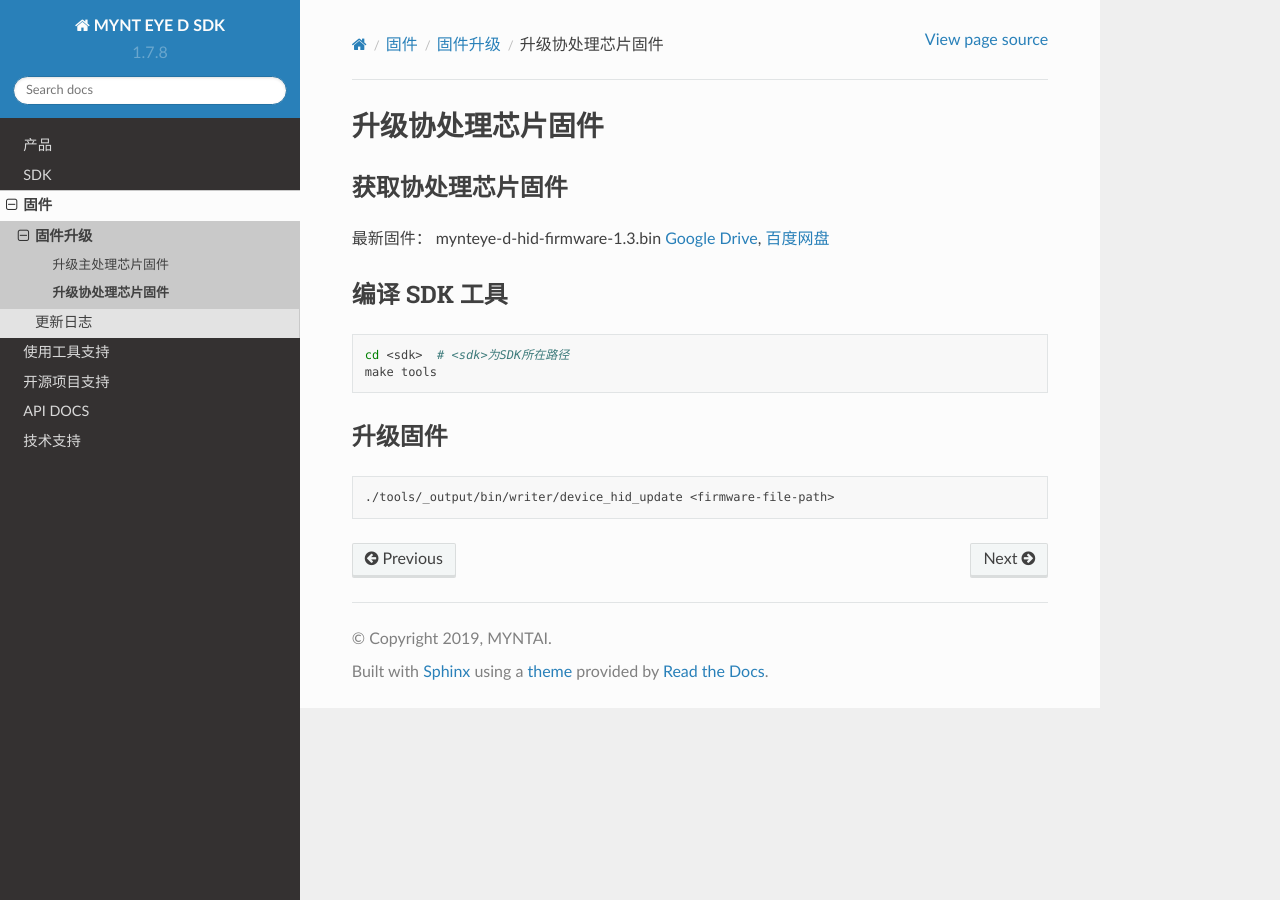
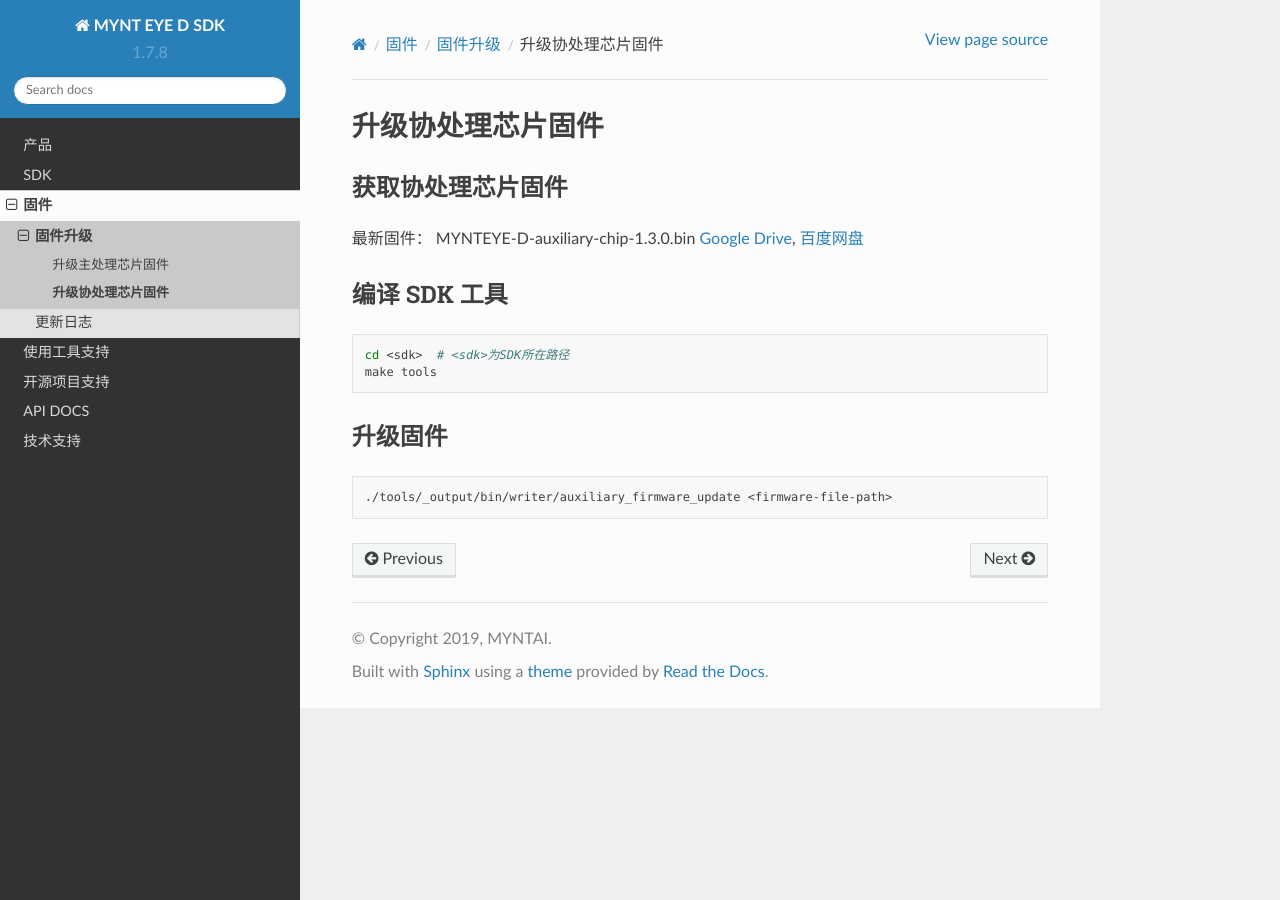
Before and after one commit to slightech/MYNT-EYE-D-SDK-Docs-zh_CN, a Sphinx documentation site: the page built from docs/firmware/update_auxiliary_chip.rst, in a window 1280 px wide. Built offline with Sphinx 7.4.7 and the Read the Docs theme 2.0.0, drawn with Linux system fonts in a browser that asks for light colours.

Commit message:
docs(*): update firmware name

```diff
--- a/docs/firmware/update_auxiliary_chip.rst
+++ b/docs/firmware/update_auxiliary_chip.rst
@@ -6,7 +6,7 @@
 获取协处理芯片固件
 ----------------------
 
-最新固件： mynteye-d-hid-firmware-1.3.bin `Google
+最新固件： MYNTEYE-D-auxiliary-chip-1.3.0.bin `Google
 Drive <https://drive.google.com/open?id=1gAbTf6W10a8iwT7L9TceMVgxQCWKnEsx>`__,
 `百度网盘 <https://pan.baidu.com/s/1sZKxugg5P8Dk5QgneA9ttw>`__
 
@@ -23,4 +23,4 @@
 
 .. code-block:: bash
 
-   ./tools/_output/bin/writer/device_hid_update <firmware-file-path>
+   ./tools/_output/bin/writer/auxiliary_firmware_update <firmware-file-path>
--- a/docs/firmware/update_main_chip.rst
+++ b/docs/firmware/update_main_chip.rst
@@ -9,7 +9,7 @@
 获取主芯片固件
 --------------
 
-Latest firmware: MYNTEYE_D_016_006.bin
+Latest firmware: MYNTEYE-D-1.0.6.bin
 `Google
 Drive <https://drive.google.com/open?id=1gAbTf6W10a8iwT7L9TceMVgxQCWKnEsx>`__,
 `Baidu Pan <https://pan.baidu.com/s/1sZKxugg5P8Dk5QgneA9ttw>`__
```
